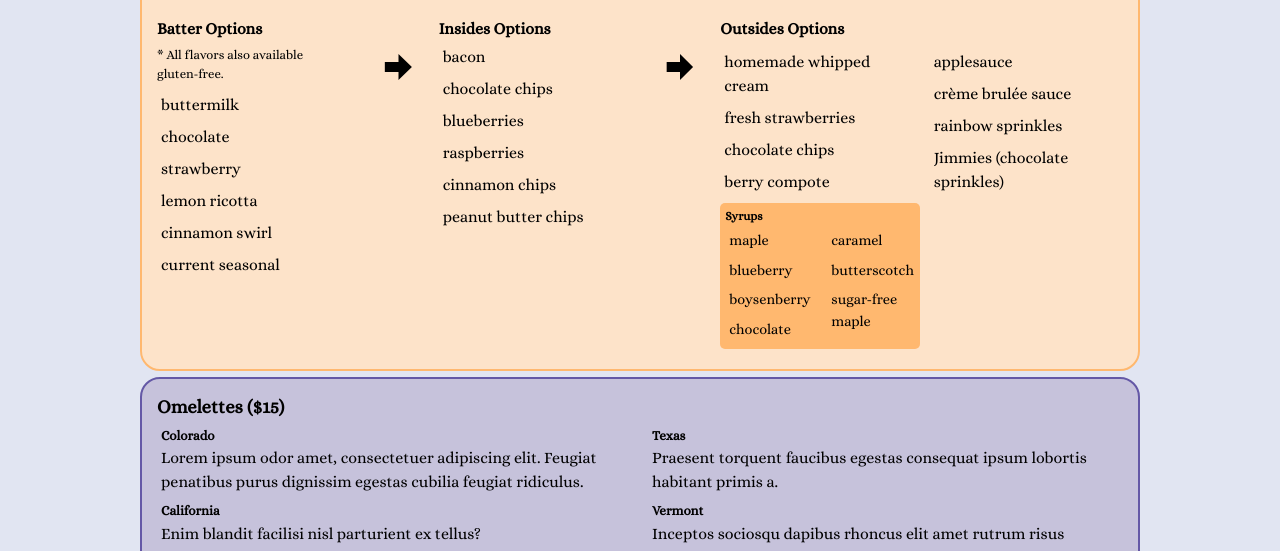
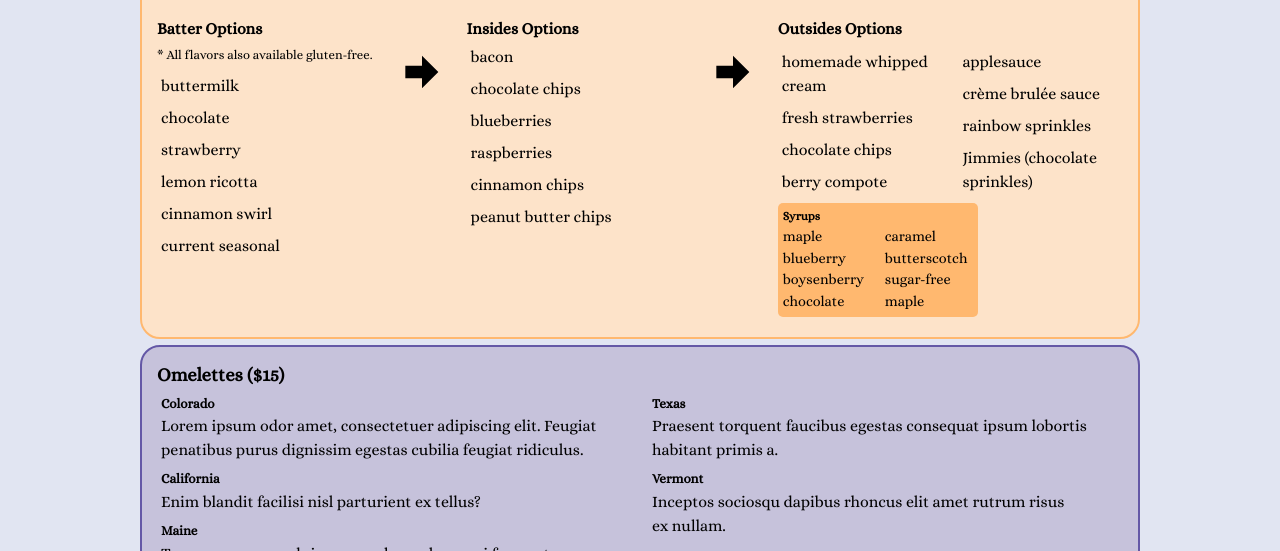
Before and after one commit to Liziloo/odin-restaurant-page, a website built with webpack: page src/template.html in a window 1280 px wide. Both pictures are taken after a click on the button "Menu". Shown: the part 236-787 px from the top of the page. Built offline with nearby package versions, Linux system fonts and the light colour scheme.

Commit message:
Adjust pancake div spacing/sizing

```diff
--- a/src/styles.css
+++ b/src/styles.css
@@ -129,7 +129,6 @@ li {
 #pancakes {
     width: 100%;
     display: grid;
-    grid-template-columns: 5fr 1fr 5fr 1fr 10fr;
     gap: 20px;
 }
 
@@ -140,6 +139,7 @@ li {
 
 .arrow-div {
     padding: 30px 0;
+    max-width: 50px;
 }
 
 #outsides ul, #omelettes ul, #skillets ul {
@@ -164,6 +164,10 @@ li {
     min-width: 200px;
 }
 
+#syrups li {
+    margin: 0;
+}
+
 #skillets {
     background-color: var(--light-fawn);
 }
```
